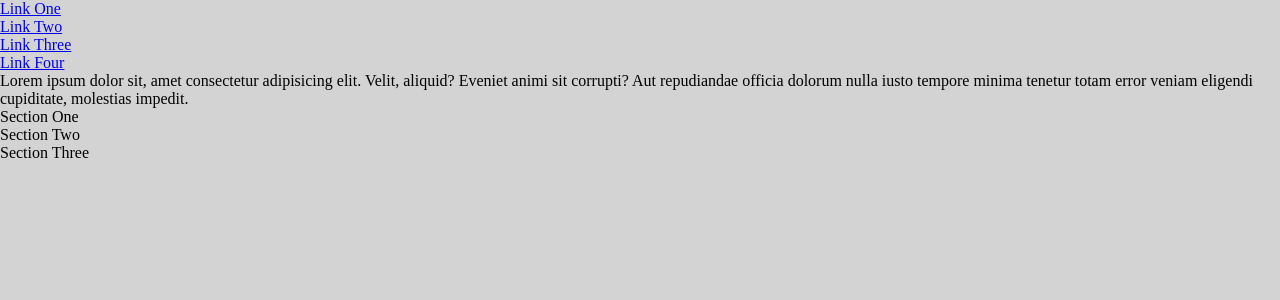
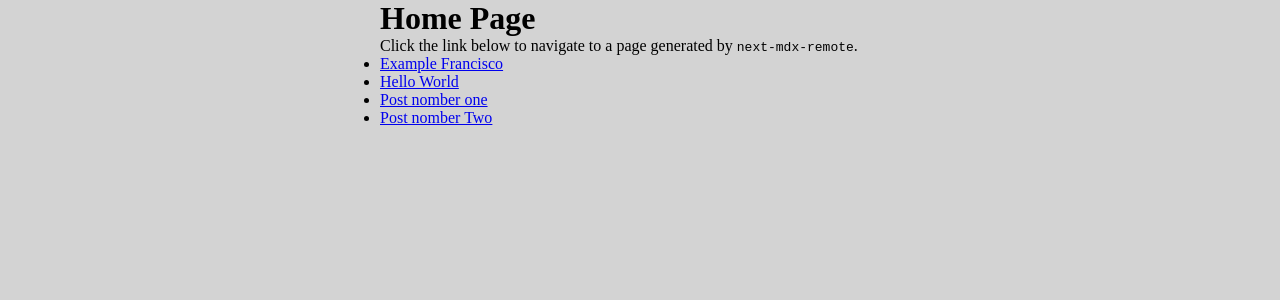
Before and after one commit to cruzentwickler/myportfolio, a Next.js app: page / in a window 1280 px wide. Shown: the top 300 px of the page. Built offline with nearby package versions, Linux system fonts and the light colour scheme.

Commit message:
Example MDX

```diff
--- a/jsconfig.json
+++ b/jsconfig.json
@@ -3,7 +3,9 @@
     "baseUrl": "./src",
     "paths": {
       "@/components/*": ["components/*"],
-      "@/hooks/*": ["hooks/*"]
+      "@/hooks/*": ["hooks/*"],
+      "@/posts/*": ["posts/*"],
+      "@/utils/*": ["utils/*"]
     }
   }
 }
--- a/package.json
+++ b/package.json
@@ -14,11 +14,15 @@
   },
   "scripts": {
     "dev": "next dev",
+    "dev:watch": "next-remote-watch ./src/posts",
     "build": "next build",
     "start": "next start"
   },
   "dependencies": {
+    "gray-matter": "^4.0.2",
     "next": "10.0.6",
+    "next-mdx-remote": "^2.1.3",
+    "next-remote-watch": "^0.3.0",
     "react": "17.0.1",
     "react-dom": "17.0.1",
     "react-spring": "^8.0.27",
--- a/src/components/Layout.js
+++ b/src/components/Layout.js
@@ -1,38 +1,24 @@
-import React from 'react'
-import Head from 'next/head'
-import { useRouter } from 'next/router'
-import Footer from '@/components/Footer'
-import Header from '@/components/Header'
+import styled from 'styled-components'
 
-const Layout = ({ children, ...customMeta }) => {
-  const router = useRouter()
-  const meta = {
-    title: 'William Cruz – Developer, writer, creator.',
-    description: `Front-end developer, JavaScript enthusiast, and course creator.`,
-    type: 'website',
-    ...customMeta,
-  }
-
+export default function Layout({ children }) {
   return (
-    <>
-      <Head>
-        <title>{meta.title}</title>
-        <meta name="robots" content="follow, index" />
-        <meta content={meta.description} name="description" />
-        <meta
-          property="og:url"
-          content={`https://williamcruz.ch${router.asPath}`}
-        />
-        <meta property="og:type" content={meta.type} />
-        <meta property="og:site_name" content="William Cruz" />
-        <meta property="og:description" content={meta.description} />
-        <meta property="og:title" content={meta.title} />
-      </Head>
-      <Header />
+    <Wrapper>
       <main>{children}</main>
-      <Footer />
-    </>
+    </Wrapper>
   )
 }
 
-export default Layout
+const Wrapper = styled.div`
+  display: grid;
+  grid-template-columns: 1fr min(65ch, calc(100% - 64px)) 1fr;
+  grid-gap: 32px;
+
+  > * {
+    grid-column: 2;
+  }
+
+  .full-bleed {
+    width: 100%;
+    grid-column: 1 / -1;
+  }
+`
--- a/src/pages/index.js
+++ b/src/pages/index.js
@@ -1,14 +1,45 @@
+import fs from 'fs'
+import matter from 'gray-matter'
+import Link from 'next/link'
+import path from 'path'
 import Layout from '@/components/Layout'
+import { postFilePaths, POSTS_PATH } from '@/utils/mdxUtils'
 
-export default function Home() {
+export default function Index({ posts }) {
   return (
     <Layout>
+      <h1>Home Page</h1>
       <p>
-        Lorem ipsum dolor sit, amet consectetur adipisicing elit. Velit,
-        aliquid? Eveniet animi sit corrupti? Aut repudiandae officia dolorum
-        nulla iusto tempore minima tenetur totam error veniam eligendi
-        cupiditate, molestias impedit.
+        Click the link below to navigate to a page generated by{' '}
+        <code>next-mdx-remote</code>.
       </p>
+      <ul>
+        {posts.map((post) => (
+          <li key={post.filePath}>
+            <Link
+              as={`/posts/${post.filePath.replace(/\.mdx?$/, '')}`}
+              href={`/posts/[slug]`}
+            >
+              <a>{post.data.title}</a>
+            </Link>
+          </li>
+        ))}
+      </ul>
     </Layout>
   )
 }
+
+export function getStaticProps() {
+  const posts = postFilePaths.map((filePath) => {
+    const source = fs.readFileSync(path.join(POSTS_PATH, filePath))
+    const { content, data } = matter(source)
+
+    return {
+      content,
+      data,
+      filePath,
+    }
+  })
+
+  return { props: { posts } }
+}
--- /dev/null
+++ b/src/posts/example-post.mdx
@@ -0,0 +1,12 @@
+---
+title: Example Francisco
+description: This frontmatter description will appear below the title
+---
+
+This is an example post, with a [link](https://nextjs.org) and a React component:
+
+<TestComponent name="next-mdx-remote" />
+
+The title and description are pulled from the MDX file and processed using `gray-matter`. Additionally, links are rendered using a custom component passed to `next-mdx-remote`.
+
+Go back [home](/).
--- /dev/null
+++ b/src/posts/hello-world.mdx
@@ -0,0 +1,5 @@
+---
+title: Hello World
+---
+
+This is an example post. There's another one [here](/posts/example-post).
--- /dev/null
+++ b/src/posts/post1.mdx
@@ -0,0 +1,5 @@
+---
+title: Post nomber one
+---
+
+This is an example post. There's another one [here](/posts/example-post).
--- /dev/null
+++ b/src/posts/post2.mdx
@@ -0,0 +1,5 @@
+---
+title: Post nomber Two
+---
+
+This is an example post. There's another one [here](/posts/example-post).
--- /dev/null
+++ b/src/utils/mdxUtils.js
@@ -0,0 +1,11 @@
+import fs from 'fs'
+import path from 'path'
+
+// POSTS_PATH is useful when you want to get the path to a specific file
+export const POSTS_PATH = path.join(process.cwd(), 'src/posts')
+
+// postFilePaths is the list of all mdx files inside the POSTS_PATH directory
+export const postFilePaths = fs
+  .readdirSync(POSTS_PATH)
+  // Only include md(x) files
+  .filter((path) => /\.mdx?$/.test(path))
```
Also changed, not shown: src/components/CustomLink.js (added, +16 -0 lines), src/components/TestComponent.js (added, +16 -0 lines), src/pages/posts/[slug].js (added, +95 -0 lines), 1 other file (tests, documents, lock files or other folders).
